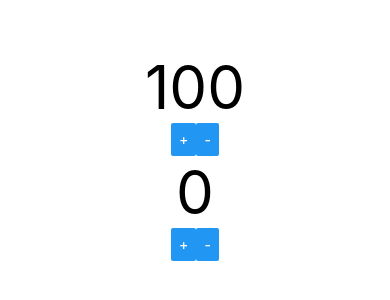
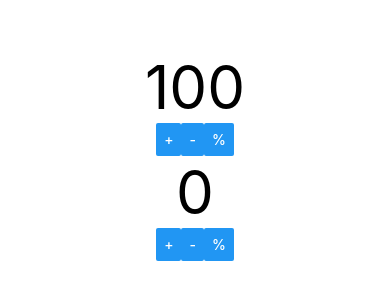
Before and after one commit to RenanKlinsmann/fundamentos-react-native, a React Native app: screen / in a window 390 px wide. Shown: the part 266-566 px from the top of the page. Built offline with nearby package versions, Linux system fonts and the light colour scheme.

Commit message:
resposta exercicio

```diff
--- a/src/componentes/Contador.jsx
+++ b/src/componentes/Contador.jsx
@@ -5,6 +5,7 @@ import Estilos from "../estilos";
 export default ({ inicial = 0, passo = 1 }) => {
 
     const [numero, setNumero] = useState(inicial);
+    const [resultado, setResultado] = useState("");
 
     function inc(){
        setNumero(numero + passo);
@@ -14,8 +15,14 @@ export default ({ inicial = 0, passo = 1 }) => {
         setNumero(numero - passo);
     }
 
+    const parImpar = _=> numero % 2 == 0 ? setResultado("Par")
+                                         : setResultado("Impar");
+
     return (
         <>
+            <Text style={Estilos.textDois}>
+                {resultado}
+            </Text>
             <Text style={Estilos.textDois}>
                 {numero}
             </Text>
@@ -28,6 +35,10 @@ export default ({ inicial = 0, passo = 1 }) => {
                     title="-"
                     onPress={dec}
                 />
+                <Button
+                    title="%"
+                    onPress={parImpar}
+                />
             </View>
 
         </>
```
